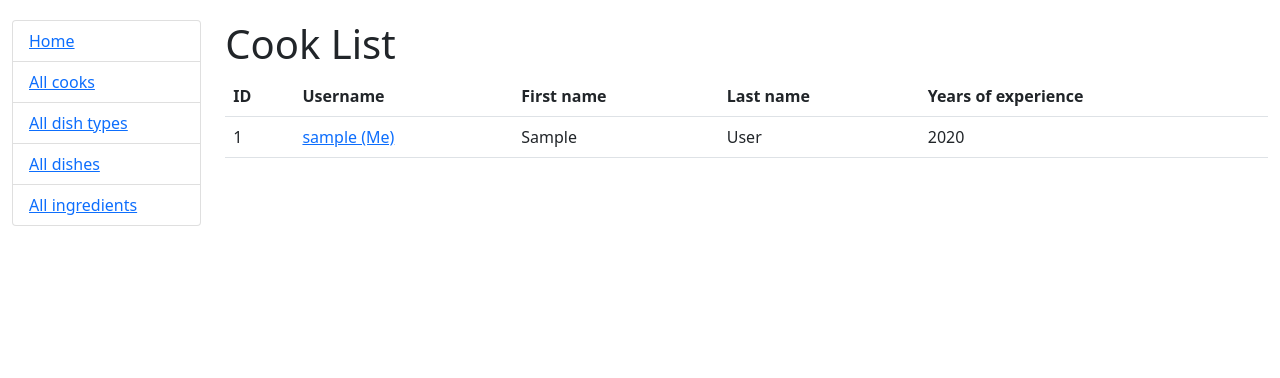
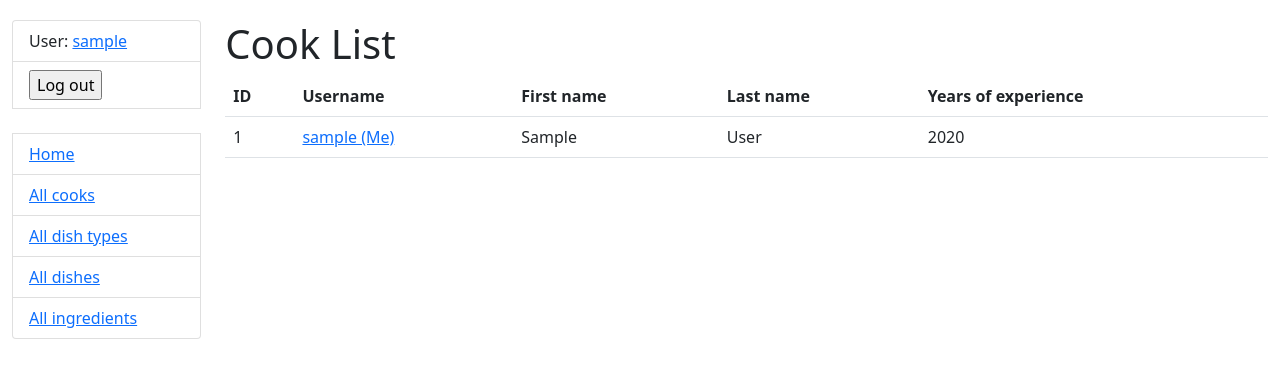
Before and after one commit to m1b0mb0/kitchen-management-system, a Django app: page /cooks/ in a window 1280 px wide. Shown: the top 378 px of the page. Run offline with Django 5.2, Linux system fonts and the light colour scheme; a user stored in the database is signed in; tables that the repository leaves empty hold one stand-in row (values such as "Sample post").

Commit message:
Add login/logout button on the top of the sidebar

```diff
--- a/templates/includes/sidebar.html
+++ b/templates/includes/sidebar.html
@@ -1,4 +1,18 @@
 <ul class="sidebar-nav list-group">
+  {% if user.is_authenticated %}
+    <li class="list-group-item">User: <a href="{{ user.get_absolute_url }}">{{ user.get_username }}</a></li>
+    <li class="list-group-item">
+      <form action="{% url 'logout' %}" method="post">
+        {% csrf_token %}
+        <input type="submit" value="Log out">
+      </form>
+    </li>
+  {% else %}
+    <li class="list-group-item"><a href="{% url 'login'%}?next={{request.path}}">Login</a></li>
+  {% endif %}
+
+  <br>
+
   <li class="list-group-item"><a href="{% url 'kitchen:index' %}">Home</a></li>
   <li class="list-group-item"><a href="{% url 'kitchen:cook-list' %}">All cooks</a></li>
   <li class="list-group-item"><a href="{% url 'kitchen:dish-type-list' %}">All dish types</a></li>
```
